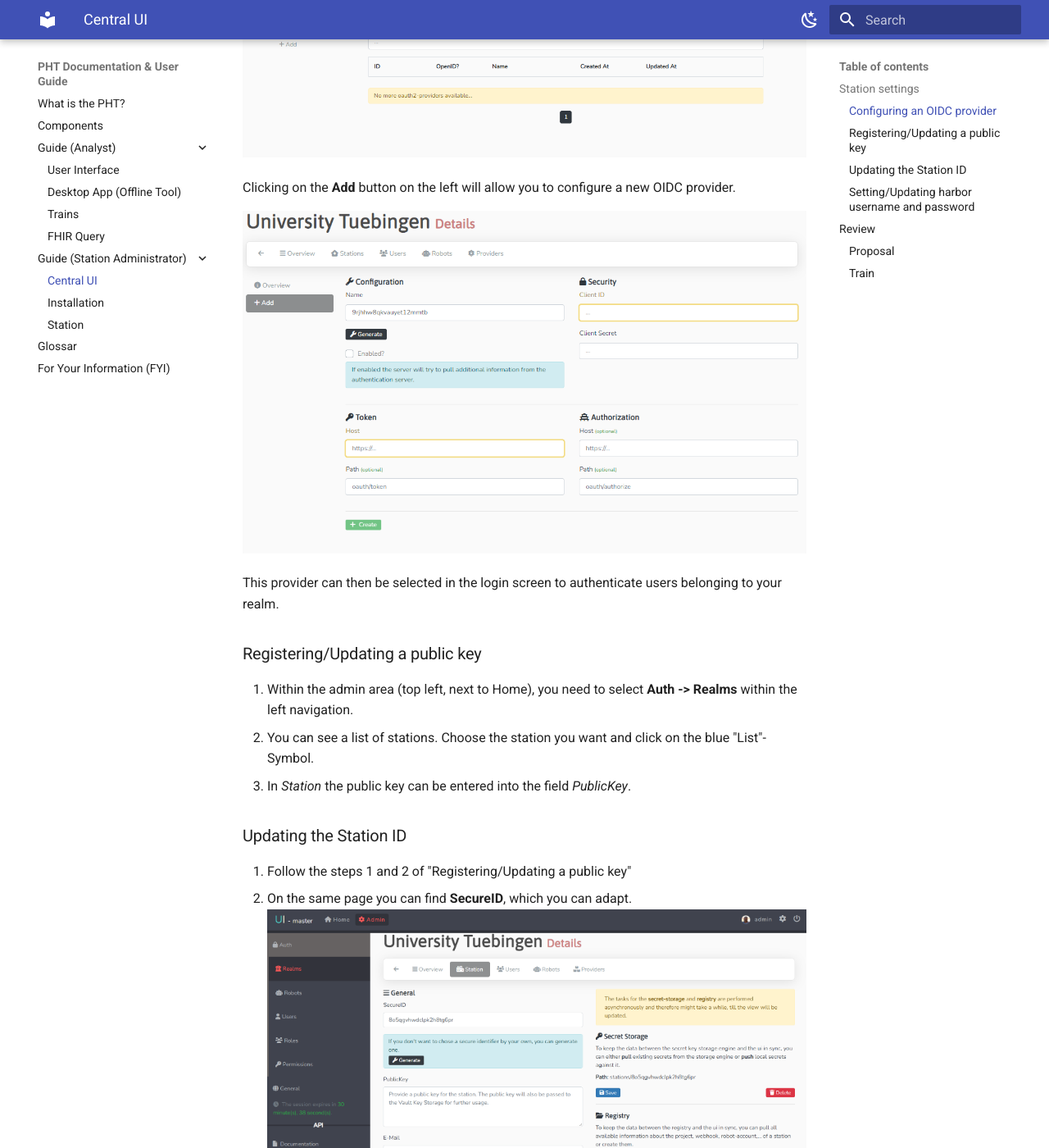
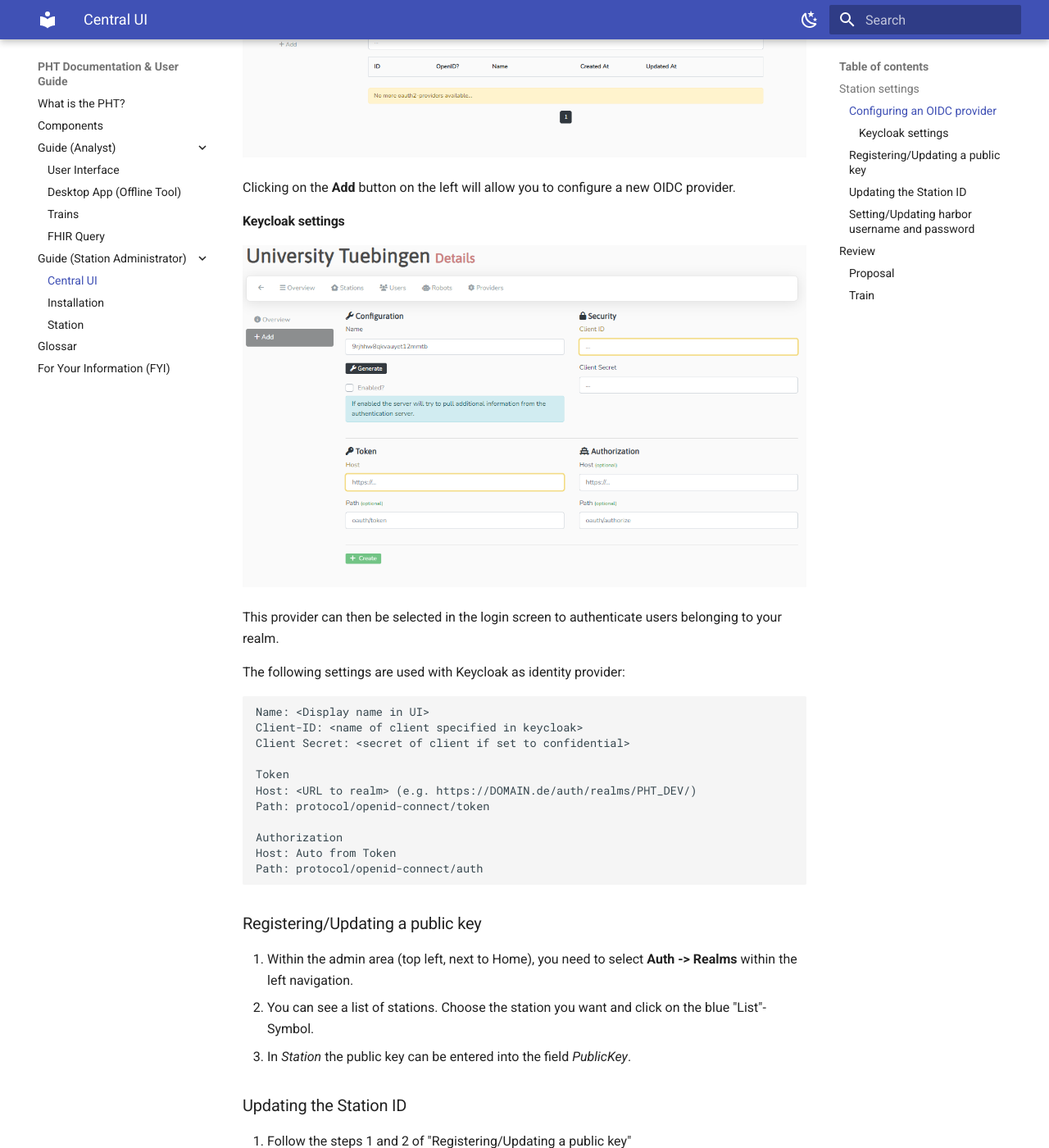
Before and after one commit to PHT-Medic/documentation, an MkDocs documentation site: the page built from docs/station_guide/central_ui.md, in a window 1280 px wide and 1400 px high, scrolled down 591 px. Shown: the whole window at 82% size. Built offline with MkDocs 1.6.1 and Material for MkDocs 9.7.7, drawn with Linux system fonts in a browser that asks for light colours.

Commit message:
Fix OIDC Provider Keycloak

````diff
--- a/docs/station_guide/central_ui.md
+++ b/docs/station_guide/central_ui.md
@@ -15,12 +15,26 @@ OIDC providers can be configured in the admin panel of the central UI under **Au
 
 Clicking on the **Add** button on the left will allow you to configure a new OIDC provider.
 
+#### Keycloak settings
 
 [![image](../images/ui_images/provider_add.png)](../images/ui_images/provider_add.png)
 
 This provider can then be selected in the login screen to authenticate users belonging to your realm.
 
+The following settings are used with Keycloak as identity provider:
+```
+Name: <Display name in UI>
+Client-ID: <name of client specified in keycloak>
+Client Secret: <secret of client if set to confidential>
 
+Token
+Host: <URL to realm> (e.g. https://DOMAIN.de/auth/realms/PHT_DEV/)
+Path: protocol/openid-connect/token
+
+Authorization
+Host: Auto from Token
+Path: protocol/openid-connect/auth
+```
 
 ### Registering/Updating a public key
 
````
